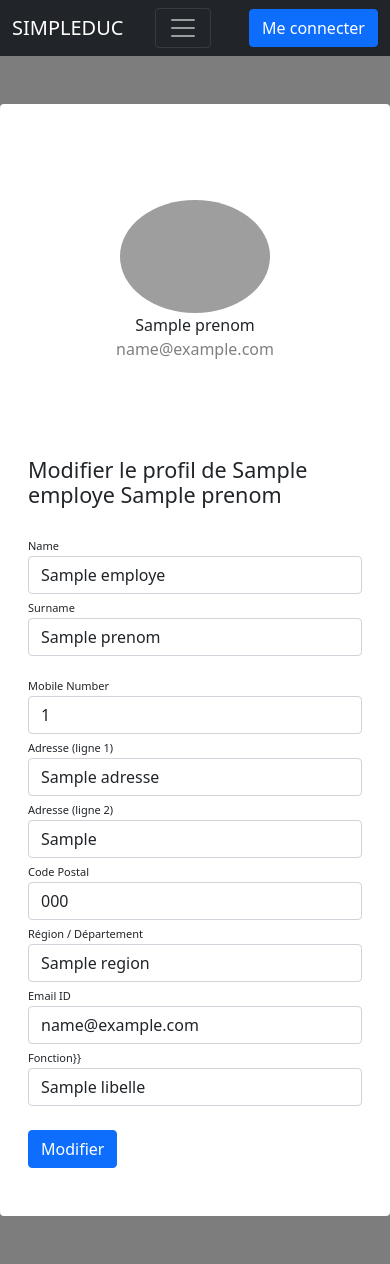
After one commit to VALENTIN4real/simpleduc, a PHP site: template src/vue/modif-utilisateur.html.twig in a window 390 px wide. The commit adds this page. Run offline with PHP 8.4, Linux system fonts and the light colour scheme; the template is opened without the code that fills it: most values are stand-ins (such as "Sample title", 1, 10 or a date in 2020); some libraries are stand-ins or nearby versions; grey boxes are pictures that could not be loaded.

Commit message:
added modif need backend now

```diff
--- a/config/routes.php
+++ b/config/routes.php
@@ -8,6 +8,7 @@ function getPage($db){
     $lesPages['profil'] = "profilControleur";
     $lesPages['liste-utilisateurs'] = "listeUtilisateurControleur";
     $lesPages['deconnexion'] = "deconnexionControleur";
+    $lesPages['modif-utilisateur'] = "modfiUtilisateurControleur";
 
     if($db!=null){
         if (isset($_GET['page'])){
--- a/src/controleur/_controleurs.php
+++ b/src/controleur/_controleurs.php
@@ -3,4 +3,5 @@
     require_once 'identificationControleur.php';
     require_once 'maintenanceControleur.php';
     require_once 'profilControleur.php';
+    require_once 'utilisateurControleur.php';
 ?>
--- a/src/controleur/accueilControleur.php
+++ b/src/controleur/accueilControleur.php
@@ -7,15 +7,11 @@ function accueilControleur($twig,$db){
     if(isset($_GET['item'])){
         $form['item'] = $_GET['item'];
     }
-<<<<<<< HEAD
-    echo $twig->render('accueil.html.twig', array('form' => $form));
-=======
     $employe = new Employe($db);
     $listeEmploye = $employe->mkUserList();
 
     $role = new Role($db);
     $listeRole = $role->select();
     echo $twig->render('accueil.html.twig', array('form' => $form, 'listeEmploye' => $listeEmploye, 'listeRole' => $listeRole));
->>>>>>> bccdb4303cafad453508b6628e3ff4b1d0ac0096
 }
 ?>
--- a/src/vue/base.html.twig
+++ b/src/vue/base.html.twig
@@ -25,12 +25,7 @@
 
 						{% if session.login is defined %}
 							{% if session.role == "rh" %}
-								<li class="nav-item">
-									<a class="nav-link" href="?page=ajout-utilisateur">Créer un compte</a>
-								</li>
-								<li class="nav-item">
-									<a class="nav-link" href="?page=liste-utilisateurs">Liste utilisateurs</a>
-								</li>
+
 							{% endif %}
 						{% endif %}
 					</ul>
--- a/src/vue/connexion.html.twig
+++ b/src/vue/connexion.html.twig
@@ -6,6 +6,7 @@
 {% endblock %}
 
 {% block contenu %}
+	{% if session.login is not defined %}
 	<form action="index.php?page=connexion" method="post" enctype="application/x-www-form-
 			urlencoded">
 		<h1>Se connecter</h1>
@@ -23,5 +24,8 @@
 		</br>
 		<button class="btn btn-lg btn-primary btn-block" type="submit" name="connexion">Se connecter</button>
     </form>
+	{% else %}
+		<h1 style="text-align:center;">Vous êtes déjà connecté </h1>
+	{% endif %}
 
 {% endblock %}
--- /dev/null
+++ b/src/vue/modif-utilisateur.html.twig
@@ -0,0 +1,91 @@
+{% extends "base.html.twig" %}
+{% block title %}
+	{{ parent() }}
+	Modifier utilisateur
+{% endblock %}
+{% block contenu %}
+<style>
+body {
+    background: rgb(125, 125, 125)
+}
+
+.form-control:focus {
+    box-shadow: none;
+    border-color: #BA68C8
+}
+
+.profile-button {
+    background: rgb(99, 39, 120);
+    box-shadow: none;
+    border: none
+}
+
+.profile-button:hover {
+    background: #682773
+}
+
+.profile-button:focus {
+    background: #682773;
+    box-shadow: none
+}
+
+.profile-button:active {
+    background: #682773;
+    box-shadow: none
+}
+
+.back:hover {
+    color: #682773;
+    cursor: pointer
+}
+
+.labels {
+    font-size: 11px
+}
+
+.add-experience:hover {
+    background: #BA68C8;
+    color: #fff;
+    cursor: pointer;
+    border: solid 1px #BA68C8
+}
+</style>
+	<div class="container rounded bg-white mt-5 mb-5">
+    <div class="row">
+        <div class="col-md-3 border-right">
+            <div class="d-flex flex-column align-items-center text-center p-3 py-5"><img class="rounded-circle mt-5" width="150px" src="https://st3.depositphotos.com/15648834/17930/v/600/depositphotos_179308454-stock-illustration-unknown-person-silhouette-glasses-profile.jpg"><span class="font-weight-bold">{{employe.prenom}}</span><span class="text-black-50">{{employe.email}}</span><span> </span></div>
+        </div>
+        <div class="col-md-9 border-right">
+            <div class="p-3 py-5">
+                <div class="d-flex justify-content-between align-items-center mb-3">
+                    <h4 class="text-right">Modifier le profil de {{employe.nom}} {{employe.prenom}}</h4>
+                </div>
+                <div class="row mt-2">
+                    <div class="col-md-6"><label class="labels">Name</label><input type="text" class="form-control" value="{{employe.nom}}"></div>
+                    <div class="col-md-6"><label class="labels">Surname</label><input type="text" class="form-control" value="{{employe.prenom}}"></div>
+                </div>
+                <div class="row mt-3">
+                    <div class="col-md-12"><label class="labels">Mobile Number</label><input type="text" class="form-control" value="{{employe.numTel}}"></div>
+                    <div class="col-md-12"><label class="labels">Adresse (ligne 1)</label><input type="text" class="form-control" value="{{employe.adresse}}"></div>
+                    <div class="col-md-12"><label class="labels">Adresse (ligne 2)</label><input type="text" class="form-control" value="{{employe.adresseBis}}"></div>
+                    <div class="col-md-12"><label class="labels">Code Postal</label><input type="text" class="form-control" value="{{employe.codePostal}}"></div>
+                    <div class="col-md-12"><label class="labels">Région / Département</label><input type="text" class="form-control"  value="{{employe.region}}"></div>
+                    <div class="col-md-12"><label class="labels">Email ID</label><input type="text" class="form-control" value="{{employe.email}}"></div>
+                    <div class="col-md-12"><label class="labels">Fonction}}</label>
+                        <select class="form-control">
+                            {% for role in listeRole %}
+                                <option value={{role.id}}>{{role.libelle}}</option>
+                            {% endfor %}
+                        </select>
+                    </div>
+                </div>
+                </br>
+                <button class="btn btn-primary" name="inscription" type="submit">Modifier</button>
+            </div>
+        </div>
+    </div>
+</div>
+</div>
+
+</div>
+{% endblock %}
--- a/src/vue/profil.html.twig
+++ b/src/vue/profil.html.twig
@@ -1,7 +1,7 @@
 {% extends "base.html.twig" %}
 {% block title %}
 	{{ parent() }}
-	Accueil
+	Profil
 {% endblock %}
 {% block contenu %}
 <style>
```
Also changed, not shown: src/controleur/identificationControleur.php (+0 -39 lines), src/controleur/utilisateurControleur.php (added, +54 -0 lines), src/modele/class_employe.php (+12 -0 lines), src/vue/accueil.html.twig (+8 -1 lines).
